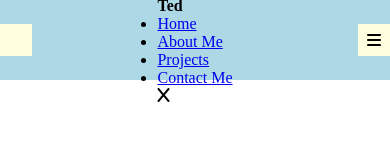
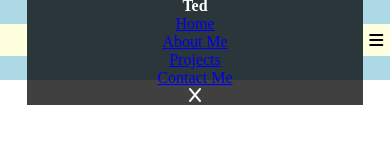
Before and after one commit to tedchen529/responsive-portfolio-website, a plain HTML site: page index.html in a window 390 px wide. Drawn offline with Linux system fonts and the light colour scheme.

Commit message:
feat: Breakpoint established at 992px

```diff
--- a/index.html
+++ b/index.html
@@ -13,6 +13,8 @@
     <style>
       :root {
         --header-height: 5rem;
+        --color-black: rgba(0, 0, 0, 0.75);
+        --color-white: white;
         /* TODO: To be adjusted */
       }
 
@@ -20,6 +22,10 @@
         box-sizing: border-box;
         margin: 0;
         padding: 0;
+      }
+
+      ul {
+        list-style: none;
       }
 
       .header {
@@ -50,6 +56,20 @@
         justify-content: center;
         align-items: center;
         cursor: pointer;
+      }
+
+      .nav__title,
+      .nav__name,
+      .nav__close {
+        color: var(--color-white);
+      }
+
+      @media screen and (max-width: 992px) {
+        .nav__menu {
+          background-color: var(--color-black);
+          width: 100%;
+          text-align: center;
+        }
       }
     </style>
   </head>
```
